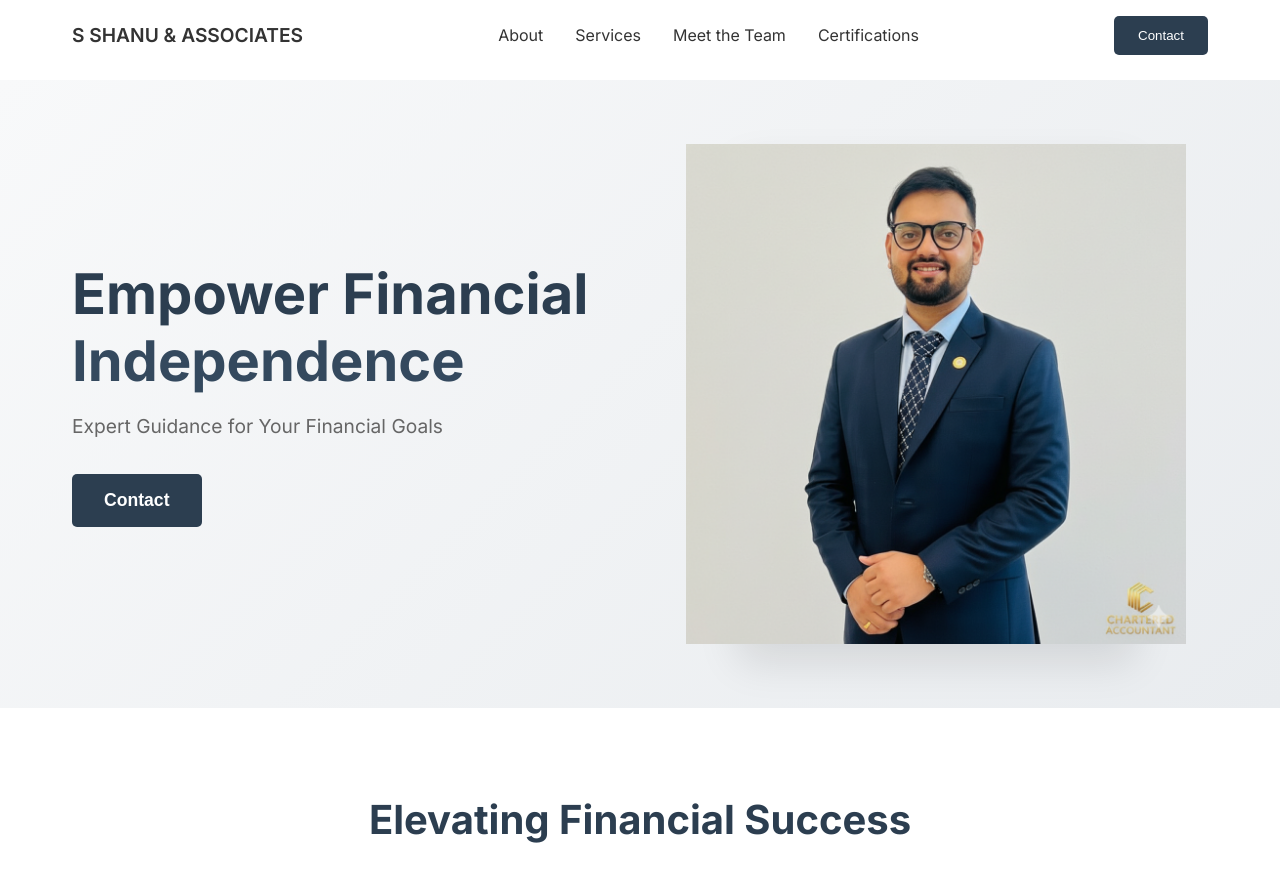
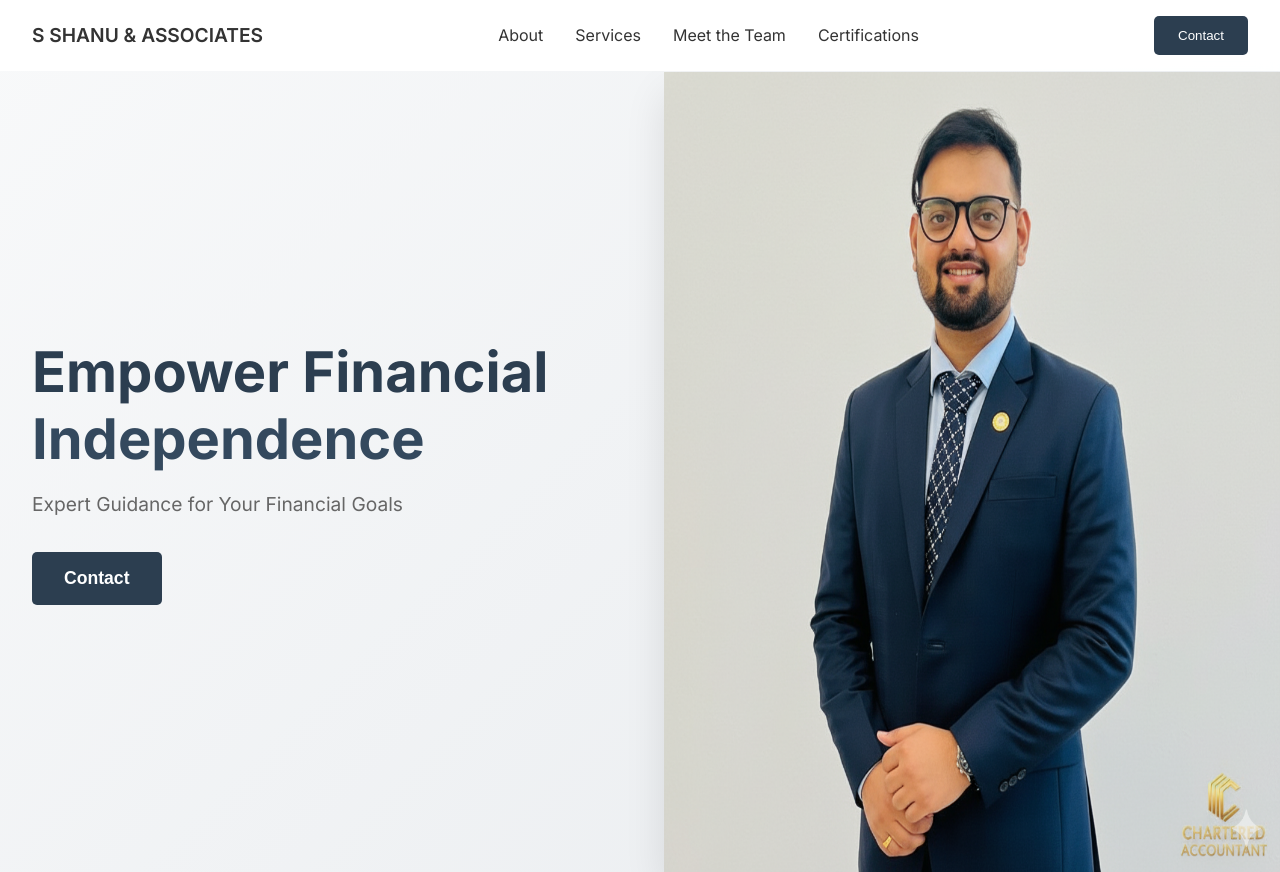
Before and after one commit to gauravranjan63/cashanu, a plain HTML site: page index.html in a window 1280 px wide. Shown: the top 872 px of the page. Drawn offline with Linux system fonts and the light colour scheme.

Commit message:
Add files via upload

```diff
--- a/index.html
+++ b/index.html
@@ -44,7 +44,7 @@
             </div>
             <div class="hero-image">
                 <div class="image-placeholder">
-                   <img src="hero.png" alt="Girl in a jacket" width="500" height="600">
+                   <img src="hero.png" alt="Girl in a jacket">
                 </div>
             </div>
         </div>
--- a/style.css
+++ b/style.css
@@ -13,7 +13,7 @@ body {
 }
 
 .container {
-    max-width: 1200px;
+    max-width: 100%;
     margin: 0 auto;
     padding: 0 20px;
 }
@@ -34,7 +34,7 @@ body {
     justify-content: space-between;
     align-items: center;
     padding: 1rem 2rem;
-    max-width: 1200px;
+    max-width: 100%;
     margin: 0 auto;
 }
 
@@ -133,8 +133,8 @@ body {
 
 /* Hero Section */
 .hero {
-    margin-top: 80px;
-    padding: 4rem 0;
+    margin-top: 8px;
+    padding: 4rem 0 0 0;
     background: linear-gradient(135deg, #f8f9fa 0%, #e9ecef 100%);
 }
 
@@ -143,8 +143,12 @@ body {
     grid-template-columns: 1fr 1fr;
     gap: 3rem;
     align-items: center;
-    max-width: 1200px;
+    max-width: 100%;
     margin: 0 auto;
+    /* padding: 0 2rem; */
+}
+
+.hero-content {
     padding: 0 2rem;
 }
 
@@ -191,9 +195,9 @@ body {
 }
 
 .image-placeholder {
-    width: 400px;
-    height: 500px;
-    background: linear-gradient(135deg, #667eea 0%, #764ba2 100%);
+    width: 100%;
+    height: 100vh;
+    /* background: linear-gradient(135deg, #667eea 0%, #764ba2 100%); */
     border-radius: 15px;
     display: flex;
     flex-direction: column;
@@ -201,6 +205,11 @@ body {
     justify-content: center;
     color: white;
     box-shadow: 0 20px 40px rgba(0, 0, 0, 0.1);
+}
+
+.image-placeholder img{
+    width: 100%;
+    height: 100vh;
 }
 
 .image-placeholder i {
@@ -490,7 +499,7 @@ body {
     grid-template-columns: 1fr 1fr;
     gap: 3rem;
     align-items: center;
-    max-width: 1200px;
+    max-width: 100%;
     margin: 0 auto;
     padding: 0 2rem;
 }
```
